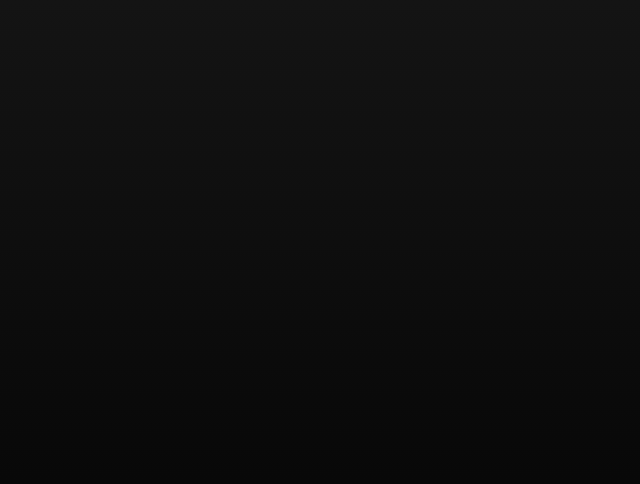
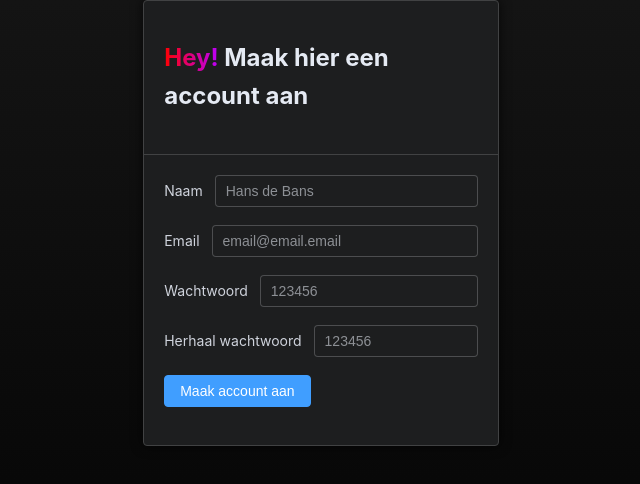
Before and after one commit to SimplyPancake/parachute, a Vue app: page /signup in a window 1280 px wide. Before the commit this address had no page. Shown: the top 484 px of the page, without its empty margins (319-959 px from the left). Built offline with nearby package versions, Linux system fonts and the light colour scheme.

Commit message:
Created login and sign up views

```diff
--- a/src/router/index.js
+++ b/src/router/index.js
@@ -14,6 +14,16 @@ const router = createRouter({
       name: "about",
       component: () => import("../views/AboutView.vue"),
     },
+    {
+      path: "/login",
+      name: "login",
+      component: () => import("../views/LoginView.vue"),
+    },
+    {
+      path: "/signup",
+      name: "signup",
+      component: () => import("../views/SignUpView.vue"),
+    },
   ],
 });
 
--- /dev/null
+++ b/src/views/LoginView.vue
@@ -0,0 +1,69 @@
+<template>
+	<el-row>
+		<!-- For the offset -->
+		<el-col :xs="2" :md="8"></el-col>
+		<el-col :xs="20" :md="8">
+			<!-- Put a card in here -->
+			<el-card class="box-card">
+				<template #header>
+					<div class="card-header">
+						<h2><span class="hey">Hey!</span> Log hier in</h2>
+					</div>
+				</template>
+				<div>
+					<el-form label-position="left">
+						<el-form-item label="Email">
+							<el-input v-model="email" placeholder="email@email.email" type="email" />
+						</el-form-item>
+						<el-form-item label="Wachtwoord">
+							<el-input v-model="pass" placeholder="123456" type="password" />
+						</el-form-item>
+
+						<el-form-item>
+							<el-button type="primary" v-on:click="login()">Login</el-button>
+							<el-button v-on:click="gotoSignup()">Maak account aan</el-button>
+						</el-form-item>
+					</el-form>
+				</div>
+			</el-card>
+		</el-col>
+	</el-row>
+</template>
+
+<script setup>
+import { ref } from 'vue';
+const email = ref('');
+const pass = ref('');
+
+function login() {
+	console.log('login');
+	// min pass length of 6
+}
+
+function gotoSignup() {
+	console.log('gotoSignup');
+}
+</script>
+
+<style scoped>
+.hey {
+	background: #FF0000;
+	background: linear-gradient(to right, #FF0000 0%, #FF9900 43%, #FFF700 100%);
+	-webkit-background-clip: text;
+	-webkit-text-fill-color: transparent;
+}
+
+.linkje,
+.linkje:active,
+.linkje:visited,
+.linkje:hover {
+	background: #BB00FF;
+	background: linear-gradient(to left, #BB00FF 0%, #FF0000 100%);
+	-webkit-background-clip: text;
+	-webkit-text-fill-color: transparent;
+}
+
+.centerCard {
+	top: 50vh;
+}
+</style>
--- /dev/null
+++ b/src/views/SignUpView.vue
@@ -0,0 +1,59 @@
+<template>
+	<el-row>
+		<!-- For the offset -->
+		<el-col :xs="2" :md="8"></el-col>
+		<el-col :xs="20" :md="8">
+			<!-- Put a card in here -->
+			<el-card class="box-card">
+				<template #header>
+					<div class="card-header">
+						<h2><span class="hey">Hey!</span> Maak hier een account aan</h2>
+					</div>
+				</template>
+				<div>
+					<el-form label-position="left">
+						<el-form-item label="Naam">
+							<el-input v-model="name" placeholder="Hans de Bans" type="text" />
+						</el-form-item>
+						<el-form-item label="Email">
+							<el-input v-model="email" placeholder="email@email.email" type="email" />
+						</el-form-item>
+						<el-form-item label="Wachtwoord">
+							<el-input v-model="pass" placeholder="123456" type="password" />
+						</el-form-item>
+						<el-form-item label="Herhaal wachtwoord">
+							<el-input v-model="confirmPass" placeholder="123456" type="password" />
+						</el-form-item>
+
+						<el-form-item>
+							<el-button type="primary" v-on:click="createAccount()">Maak account aan</el-button>
+						</el-form-item>
+					</el-form>
+				</div>
+			</el-card>
+		</el-col>
+	</el-row>
+</template>
+
+<script setup>
+import { ref } from 'vue';
+const email = ref('');
+const pass = ref('');
+const confirmPass = ref('');
+const kookGroep = ref('');
+const name = ref('');
+
+function createAccount() {
+	console.log('login');
+	// min pass length of 6
+}
+</script>
+
+<style scoped>
+.hey {
+	background: #BB00FF;
+	background: linear-gradient(to left, #BB00FF 0%, #FF0000 100%);
+	-webkit-background-clip: text;
+	-webkit-text-fill-color: transparent;
+}
+</style>
```
